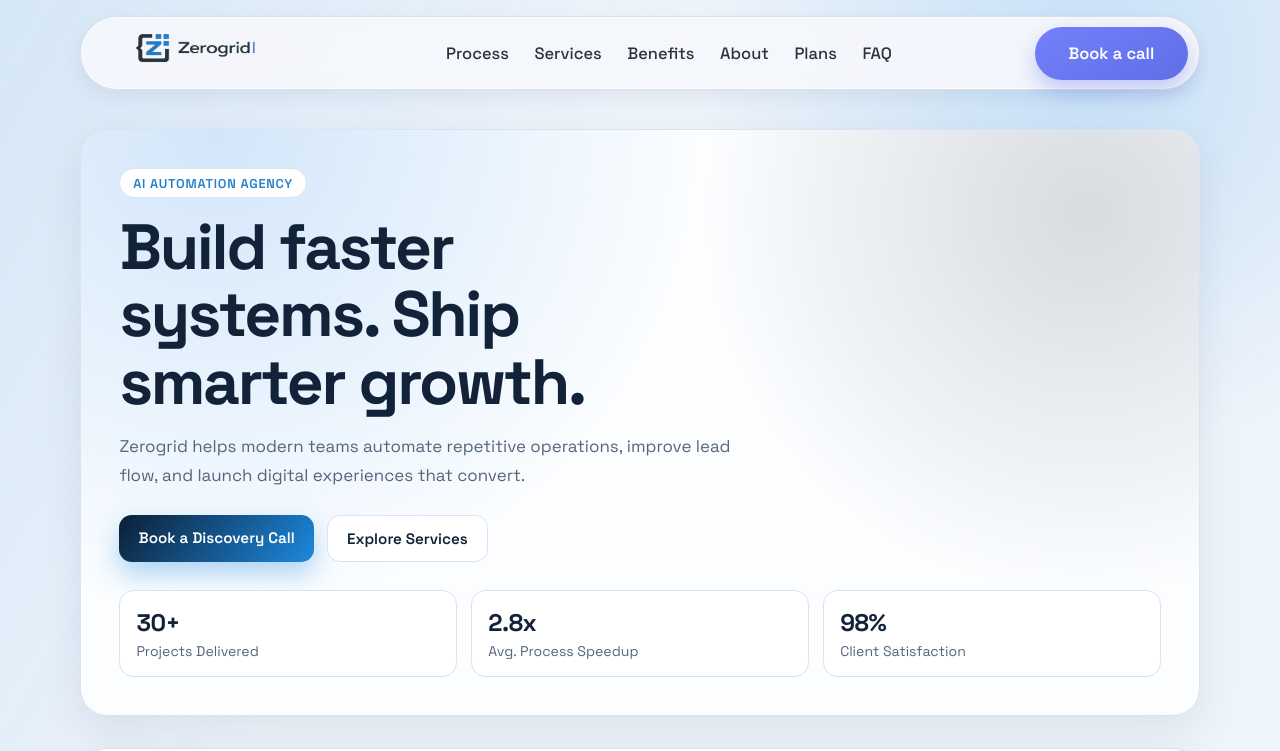
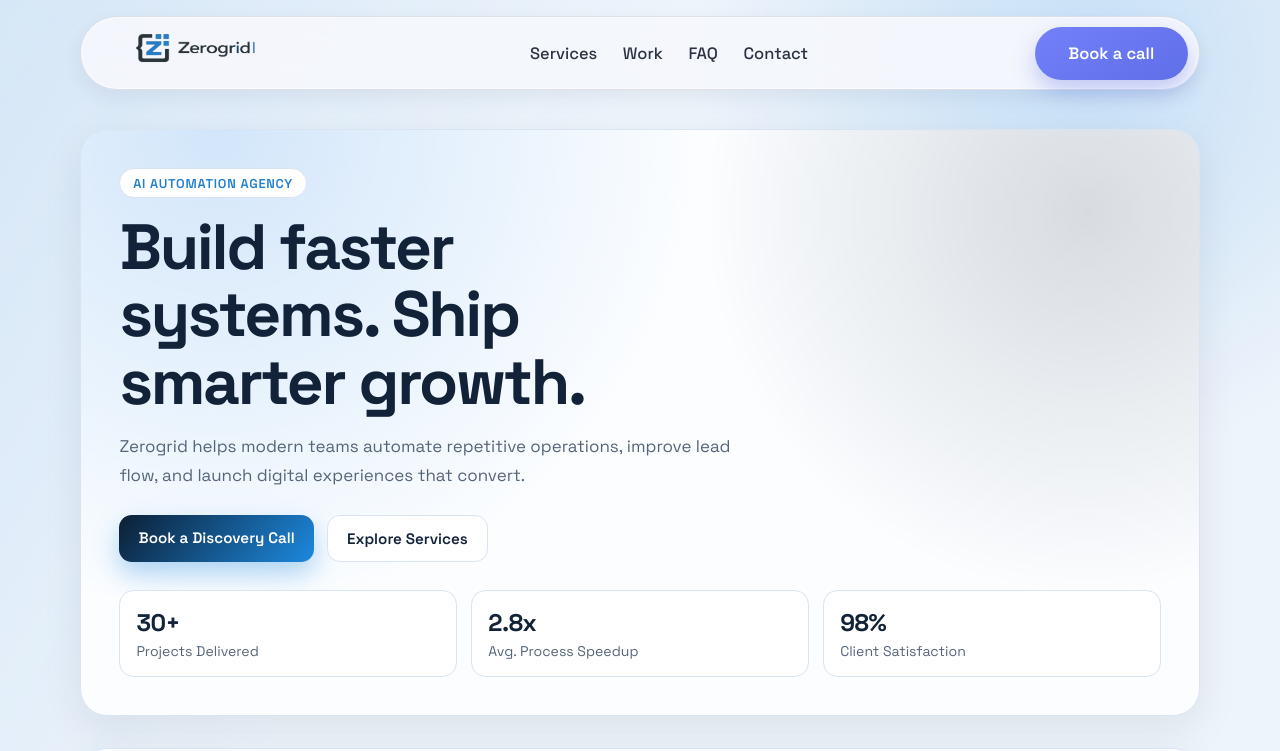
Before and after one commit to Abhi-0930/Zerogrid, a Next.js app: page / in a window 1280 px wide. Shown: the top 751 px of the page. Built offline with nearby package versions, Linux system fonts and the light colour scheme.

Commit message:
created the boilerplate templeate

```diff
--- a/src/app/page.tsx
+++ b/src/app/page.tsx
@@ -3,12 +3,10 @@ import styles from "./page.module.css";
 
 export default function Home() {
   const navItems = [
-    { label: "Process", href: "#process" },
     { label: "Services", href: "#services" },
-    { label: "Benefits", href: "#services" },
-    { label: "About", href: "#process" },
-    { label: "Plans", href: "#contact" },
+    { label: "Work", href: "#process" },
     { label: "FAQ", href: "#contact" },
+    { label: "Contact", href: "#contact" },
   ];
 
   const services = [
```
